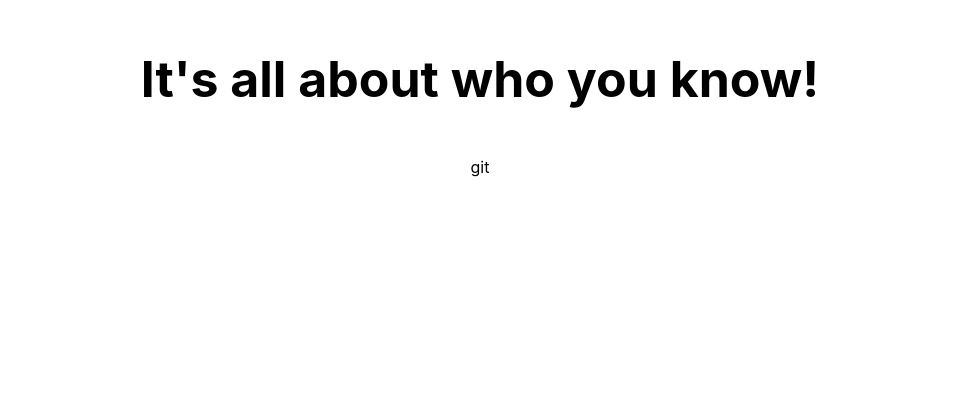
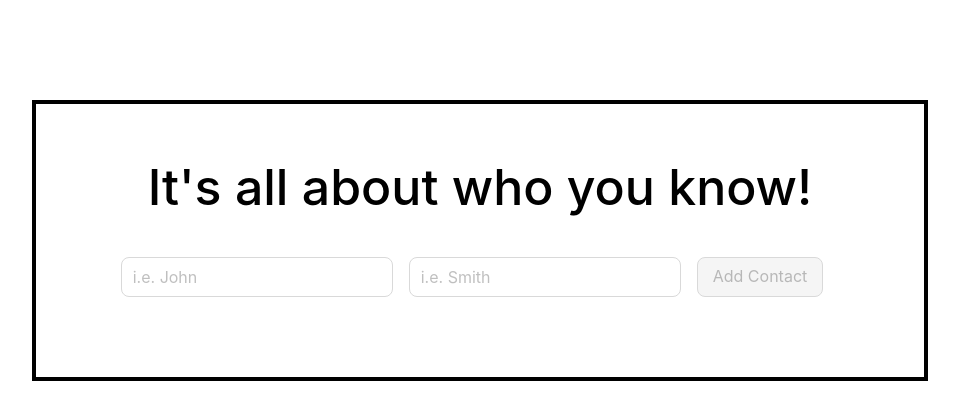
Before and after one commit to alerayes/React-Apollo-GraphQL, a React (Create React App) app in the folder client/: page / in a window 1280 px wide. Shown: the top 420 px of the page, without its empty margins (160-1119 px from the left). Built offline with nearby package versions, Linux system fonts and the light colour scheme.

Commit message:
Create AddContact Form Component

```diff
--- a/client/src/App.css
+++ b/client/src/App.css
@@ -1,16 +1,17 @@
 .App {
-  text-align: center;
+  align-items: center;
+  border: 4px solid black;
+  display: flex;
+  flex-direction: column;
+  margin: 100px auto;
+  padding: 40px;
+  width: 70%;
 }
 
 .App-logo {
+  animation: App-logo-spin infinite 20s linear;
   height: 40vmin;
   pointer-events: none;
-}
-
-@media (prefers-reduced-motion: no-preference) {
-  .App-logo {
-    animation: App-logo-spin infinite 20s linear;
-  }
 }
 
 .App-header {
--- a/client/src/App.js
+++ b/client/src/App.js
@@ -1,11 +1,16 @@
-import logo from './logo.svg';
+
 import './App.css';
 import Title from './components/layout/Title';
+import AddContact from './components/forms/AddContact';
+
+import 'antd/dist/reset.css'
+
 
 const App = () => {
   return (
     <div className="App">
-      <Title/>git
+      <Title/>
+      <AddContact/>
     </div>
   );
 }
--- /dev/null
+++ b/client/src/components/forms/AddContact.js
@@ -0,0 +1,70 @@
+import { useEffect, useState } from 'react'
+import {v4 as uuidv4 } from 'uuid'
+import { Button, Form, Input } from 'antd'
+
+const AddContact = () => {
+    const [id] = useState(uuidv4())
+
+    const [form] = Form.useForm()
+
+    const[, forceUpdate] = useState()
+
+    useEffect(() => {
+        forceUpdate([])
+    }, [])
+
+    const onFinish = values => {
+        console.log('values', values)
+    }
+
+    return (
+        <Form
+            name='add-contact-form'
+            form={form}
+            layout='inline'
+            onFinish={onFinish}
+            size='large'
+            style={{marginBottom: '40px'}}
+        >
+            <Form.Item
+                name='firstName'
+                rules={[{
+                    required: true,
+                    message: 'Please input your first name!'
+                }]}
+            >
+                <Input
+                    placeholder='i.e. John'
+                />
+            </Form.Item>
+            <Form.Item
+                name='lastName'
+                rules={[{
+                    required: true,
+                    message: 'Please input your last name!'
+                }]}
+            >
+                <Input
+                    placeholder='i.e. Smith'
+                />
+            </Form.Item>
+            <Form.Item shouldUpdate={true}>
+                {() => (
+                    <Button
+                        type='primary'
+                        htmlType='submit'
+                        disabled={
+                            !form.isFieldsTouched(true) ||
+                            form.getFieldsError().filter(({ errors }) => errors.length).length
+                          }
+                    >
+                        Add Contact
+                    </Button>
+                )}
+            </Form.Item>
+        </Form>
+    )
+
+}
+
+export default AddContact
```
